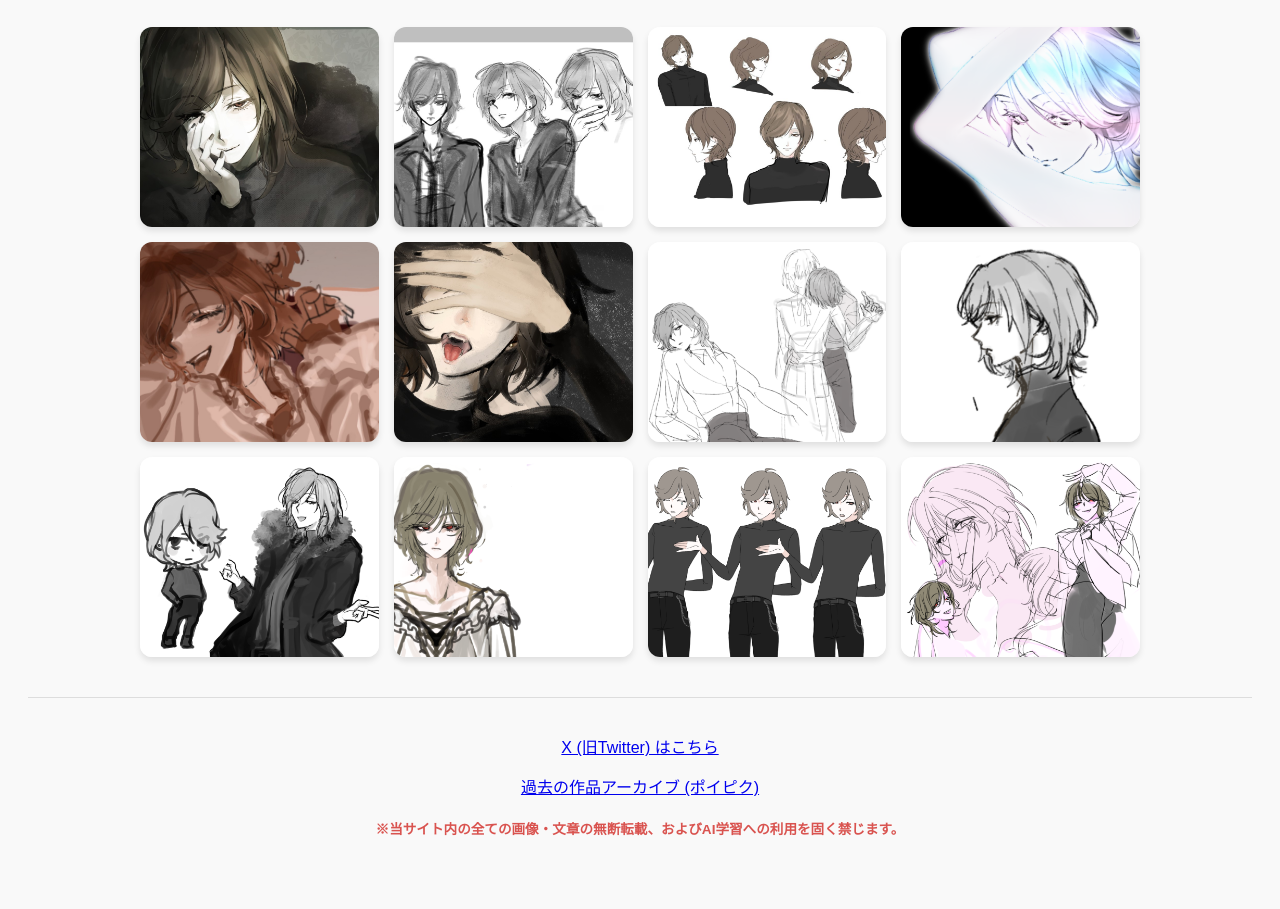
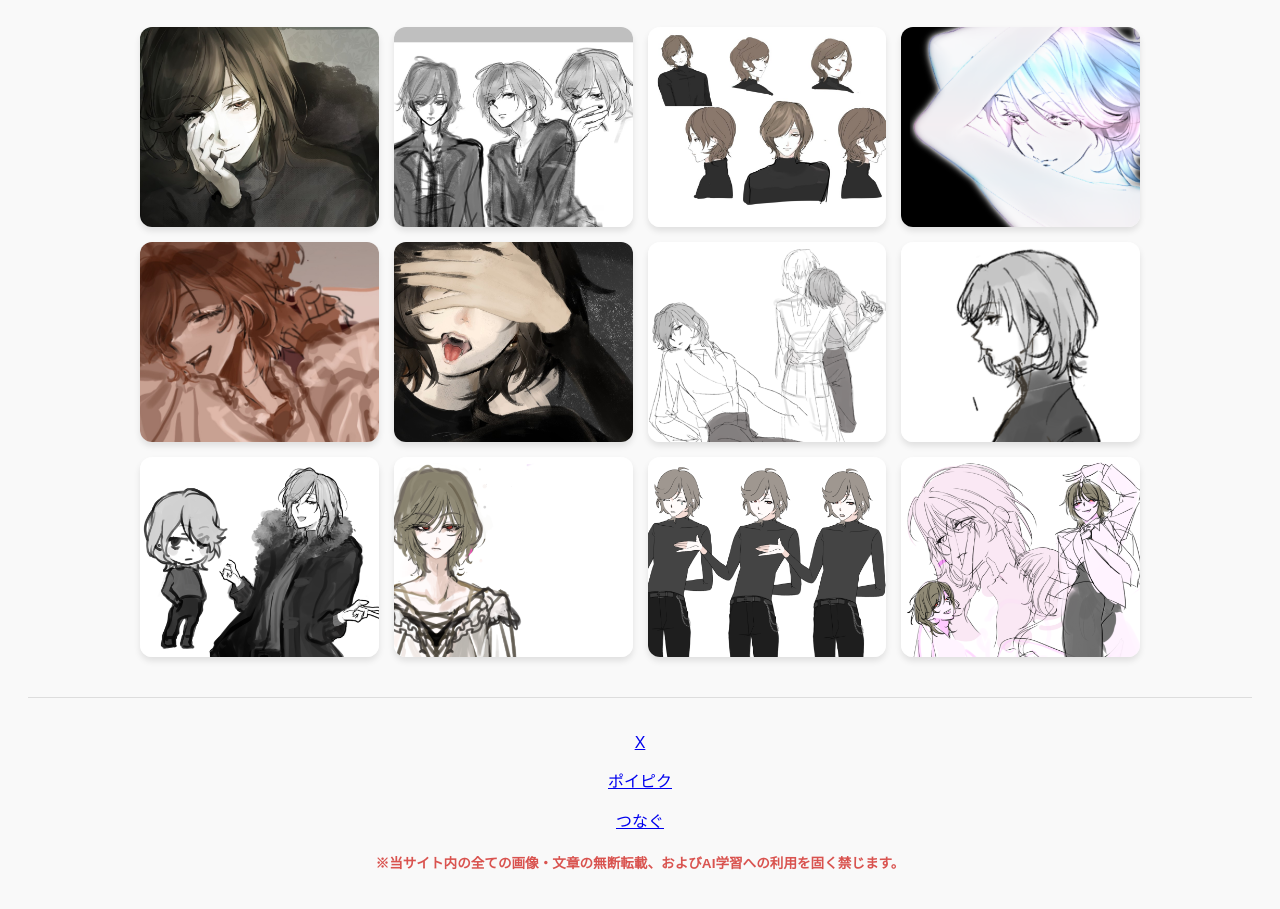
Before and after one commit to Henr143/osahunekairi, a plain HTML site: page index.html in a window 1280 px wide. Shown: the part 149-1058 px from the top of the page. Drawn offline with Linux system fonts and the light colour scheme.

Commit message:
Update links in index.html for clarity

```diff
--- a/index.html
+++ b/index.html
@@ -60,8 +60,9 @@
         </div>
 
     <div class="links">
-        <p><a href="https://x.com/H_B1221A">X (旧Twitter) はこちら</a></p>
-        <p><a href="https://poipiku.com/10721462/">過去の作品アーカイブ (ポイピク)</a></p>
+        <p><a href="https://x.com/H_B1221A">X</a></p>
+        <p><a href="https://poipiku.com/10721462/">ポイピク</a></p>
+        <p><a href="https://tsunagu.cloud/users/osahunekairi">つなぐ</a></p>
     </div>
 
     <p class="caution">※当サイト内の全ての画像・文章の無断転載、およびAI学習への利用を固く禁じます。</p>
```
